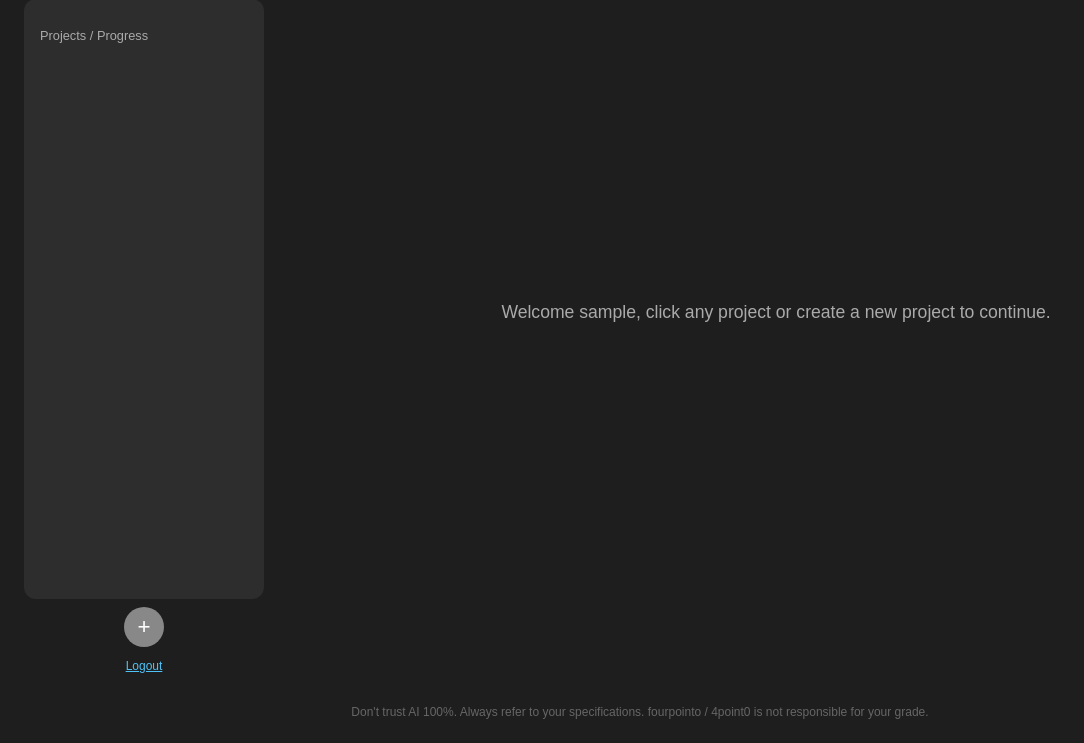
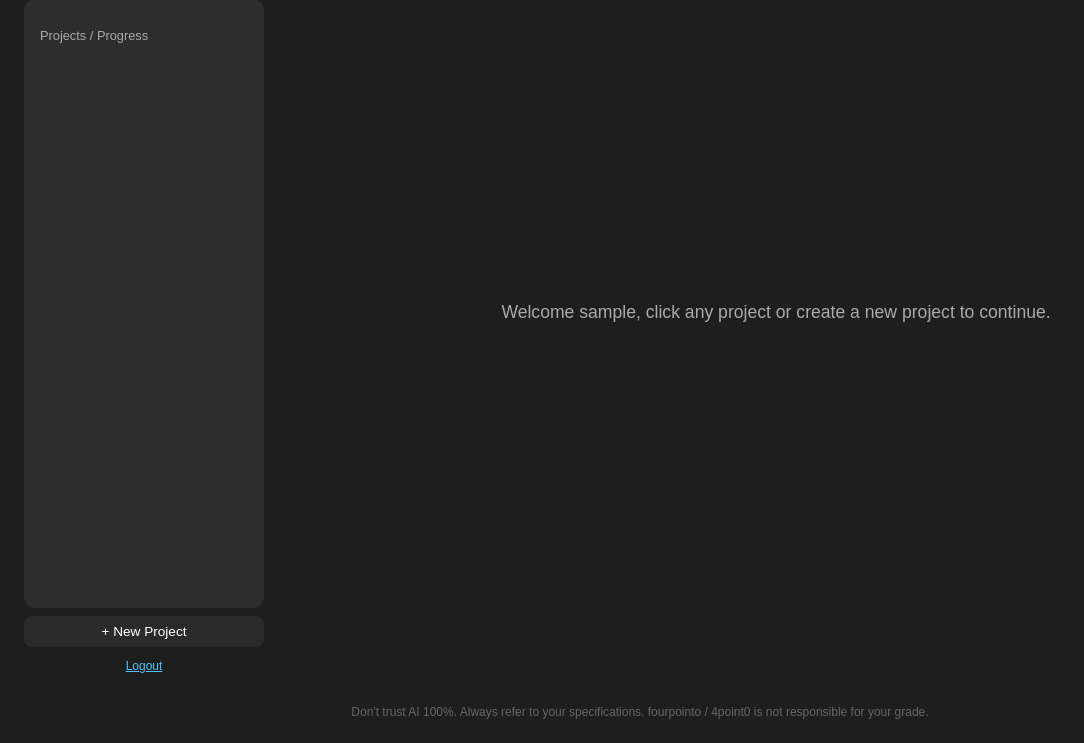
Before and after one commit to Zeyrian/fourpointo, a Flask app: page / in a window 1280 px wide. Shown: the part 73-816 px from the top of the page, without its empty margins (0-1084 px from the left). Run offline with Flask 3, Linux system fonts and the light colour scheme; the visitor is signed in with stand-in values (Sample User, id 1); data that the repository does not hold is empty.

Commit message:
Updated New Project Button

```diff
--- a/static/style.css
+++ b/static/style.css
@@ -58,16 +58,15 @@ body {
 .project-btn.active { background-color: #555; }
 
 .add-btn {
-    margin-top: auto;
-    align-self: center;
-    background-color: #888;
+    width: 100%;
+    padding: 8px 12px;
+    border-radius: 8px;
+    border: none;
+    background: #2a2a2a;
     color: white;
-    border: none;
-    width: 40px;
-    height: 40px;
-    border-radius: 50%;
-    font-size: 1.4rem;
     cursor: pointer;
+    font-size: 0.85rem;
+    text-align: center;
 }
 
 .content {
--- a/templates/index.html
+++ b/templates/index.html
@@ -25,7 +25,7 @@
                 </div>
                 {% endfor %}
             </div>
-            <button class="add-btn" onclick="document.getElementById('modal').style.display='flex'">+</button>
+            <button class="add-btn" onclick="document.getElementById('modal').style.display='flex'">+ New Project</button>
             <a href="/logout" style="font-size: 0.75rem; color: #4fc3f7; text-align: center; text-decoration: underline; margin-top: 4px;">Logout</a>
         </div>
 
```
